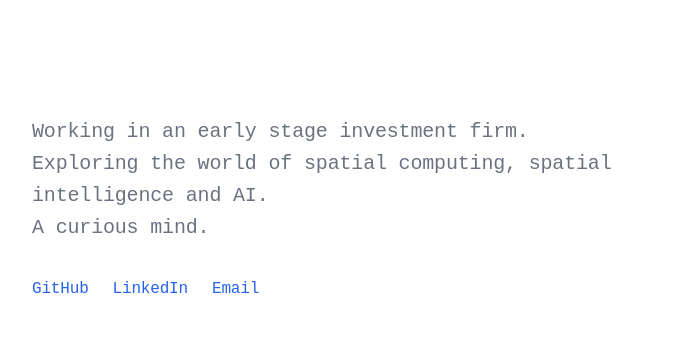
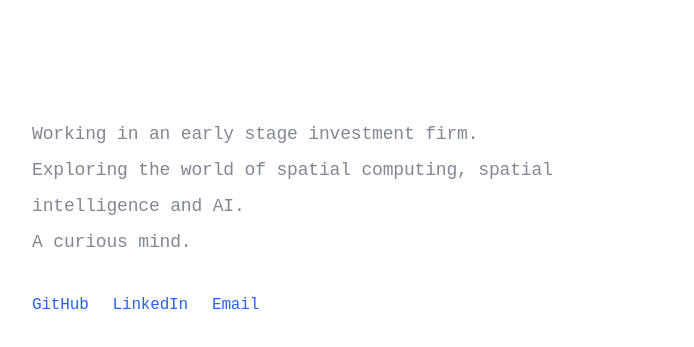
Before and after one commit to jingyilunaliu/jingyilunaliu.github.io, a plain HTML site: page index.html in a window 1280 px wide. Shown: the part 127-474 px from the top of the page, without its empty margins (292-986 px from the left). Drawn offline with Linux system fonts and the light colour scheme; a web font is replaced by a local one.

Commit message:
Make subtitle text lighter and more elegant

```diff
--- a/styles.css
+++ b/styles.css
@@ -74,11 +74,12 @@ nav {
 }
 
 .subtitle {
-    font-size: 1.25rem;
+    font-size: 1.125rem;
     color: var(--text-secondary);
     margin-bottom: 2rem;
-    line-height: 1.6;
+    line-height: 2;
     font-weight: normal;
+    opacity: 0.85;
 }
 
 /* Social Links */
```
